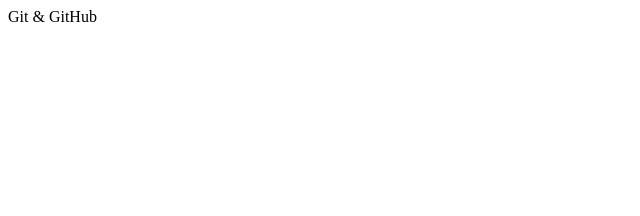
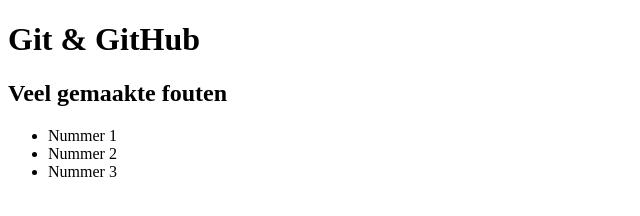
Before and after one commit to MilanHelsenPXL/HTMLOefening, a website: page index.html in a window 1280 px wide. Shown: the whole page, without its empty margins (0-640 px from the left). Drawn offline with Linux system fonts and the light colour scheme.

Commit message:
git en veelgemaakte fouten

```diff
--- a/index.html
+++ b/index.html
@@ -5,6 +5,16 @@
     <title>Permanente Evaluatie</title>
 </head>
 <body>
-    <header>Git & GitHub</header>
+    <header>
+        <h1>Git & GitHub</h1></header>
+<main>
+
+    <h2>Veel gemaakte fouten</h2>
+    <ul>
+        <li>Nummer 1</li>
+        <li>Nummer 2</li>
+        <li>Nummer 3</li>
+    </ul>
+</main>
 </body>
 </html>
```
